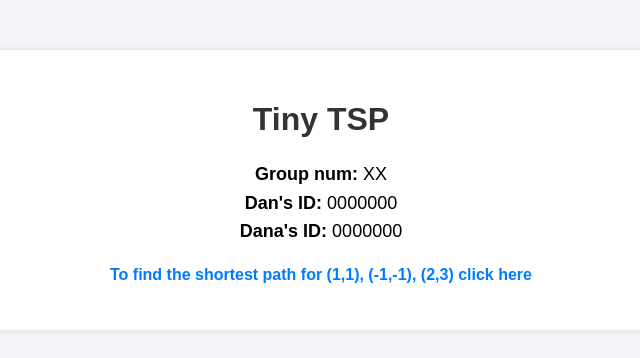
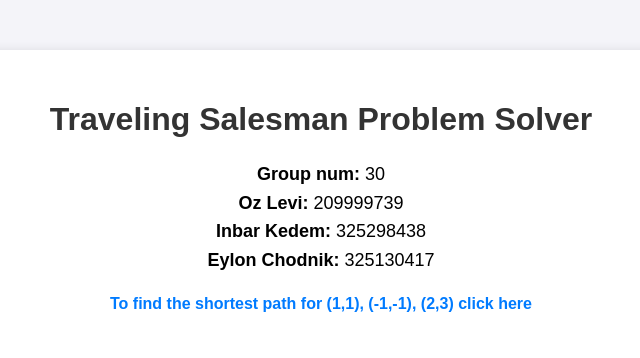
Before and after one commit to InbarKedem/class_excercies_1, a Flask app: page / in a window 1280 px wide. Shown: the top 358 px of the page, without its empty margins (319-959 px from the left). Run offline with Flask 3, Linux system fonts and the light colour scheme.

Commit message:
Update group information: Group 30 with team members and IDs

```diff
--- a/templates/home_page.html
+++ b/templates/home_page.html
@@ -34,12 +34,13 @@
 </head>
 <body>
     <div class="container">
-        <h1>Tiny TSP</h1>
+        <h1>Traveling Salesman Problem Solver</h1>
 
         <div class="details">
-            <strong>Group num:</strong> XX<br>
-            <strong>Dan's ID:</strong> 0000000<br>
-            <strong>Dana's ID:</strong> 0000000
+            <strong>Group num:</strong> 30<br>
+            <strong>Oz Levi:</strong> 209999739<br>
+            <strong>Inbar Kedem:</strong> 325298438<br>
+            <strong>Eylon Chodnik:</strong> 325130417
         </div>
 
         <p>
```
